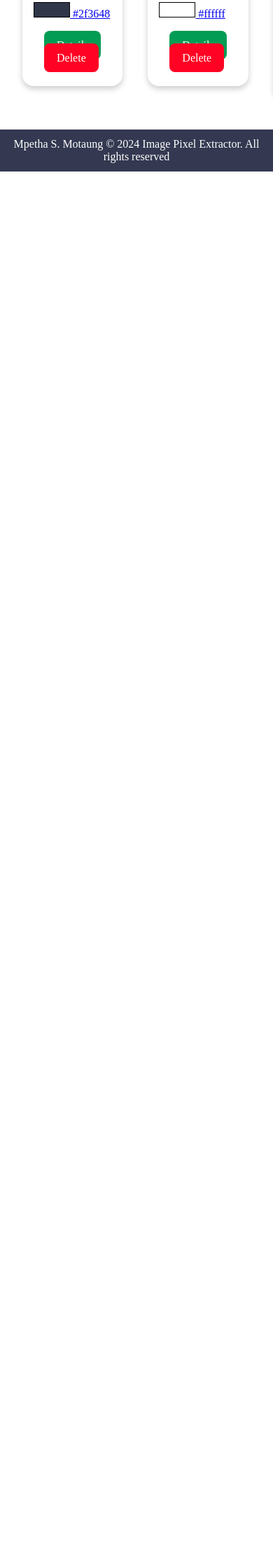
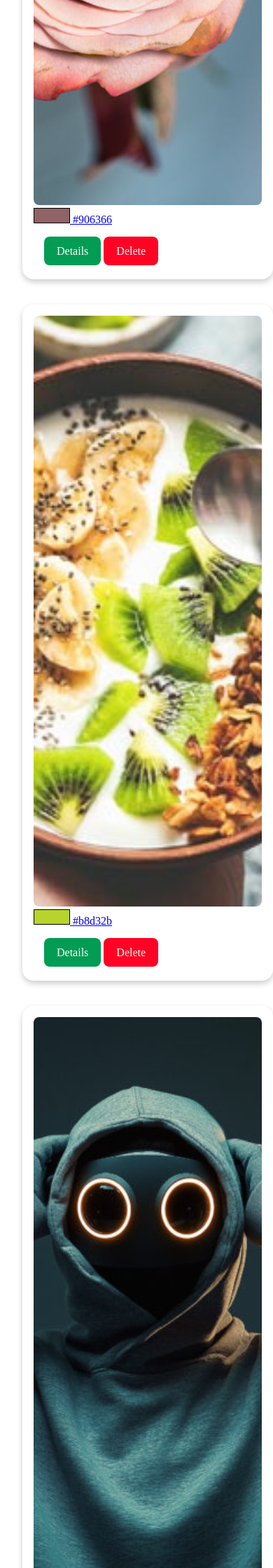
Before and after one commit to mpethamotaung/Image-Processing, a Django app: page / in a window 390 px wide; the page is wider, and only the part inside the window is pictured. Shown: the part 1791-4031 px from the top of that part at 70% size. Before the commit the page ends 2036 px from the top of that part, so only its background shows below. Run offline with Django 5.2, Linux system fonts and the light colour scheme; data comes from the database, SQL or seed files in the repository.

Commit message:
create responsive styles for css, javascript for navbar toggle, create data.json for database migration

```diff
--- a/PixelsProject/pixels/static/pixels/css/styles.css
+++ b/PixelsProject/pixels/static/pixels/css/styles.css
@@ -45,6 +45,18 @@
     color: #161414;
 }
 
+/*Navbar toggle*/
+#nav-links.hidden{
+    display: none;
+}
+
+.navbar-toggler {
+    display: none;
+    background: none;
+    border: none;
+    color: white;
+    font-size: 24px;
+}
 
 .brand-container{
     display:flex;
@@ -259,3 +271,56 @@ footer {
 
 
 /*Responsive Styles*/
+@media (max-width: 1080px) {
+    .image-grid {
+        grid-template-columns: repeat(3, 1fr);
+    }
+
+    .image-grid .image-container a img {
+        height: calc(100vh/3);
+        object-fit: cover;
+    }
+}
+
+@media (max-width: 900px) {
+    .image-grid {
+        grid-template-columns: repeat(3,1fr);
+    }
+
+    .image-grid .image-container a img {
+        height: calc(100vh/3);
+        object-fit: cover;
+    }
+}
+
+@media (max-width: 768px) {
+    .image-grid {
+        grid-template-columns: repeat(2,1fr);
+    }
+
+    .navbar-toggler {
+        display: block;
+    }
+
+    .nav-links {
+        flex-direction: column;
+        width: 100%;
+        display: none;
+    }
+
+    .image-grid .image-container a img {
+        height: calc(100vh/2);
+        object-fit: cover;
+    }
+}
+
+@media (max-width: 480px) {
+    .image-grid {
+        grid-template-columns: repeat(1,1fr);
+    }
+
+    .image-grid .image-container a img {
+        height: calc(100vh/1);
+        object-fit: cover;
+    }
+}
--- a/PixelsProject/pixels/static/pixels/js/navbar.js
+++ b/PixelsProject/pixels/static/pixels/js/navbar.js
@@ -0,0 +1,36 @@
+//Variables Declaration
+const navbarToggler = document.getElementById("navbar-toggler");
+const navLinks = document.getElementById("nav-links");
+const navItems = document.querySelectorAll("li a")
+
+//Event Listeners
+navbarToggler.addEventListener("click", toggleMenu);
+navItems.forEach(item => item.addEventListener("click", toggleMenu));
+
+//Function to open menu
+function toggleMenu() {
+    navbarToggler.classList.toggle("active");
+    navLinks.classList.toggle("active");
+}
+
+//Function to close menu
+function closeMenu() {
+    navbarToggler.classList.remove("active");
+    navLinks.classList.remove("active");
+}
+
+// Function to handle navigation item click
+function handleNavItemClick(e) {
+    e.preventDefault(); // Prevent default anchor click behavior
+    closeMenu(); // Close the mobile menu
+
+    // Smooth scroll to the section
+    const targetId = this.getAttribute("href").substring(1);
+    const targetElement = document.getElementById(targetId);
+    if (targetElement) {
+        targetElement.scrollIntoView({
+            behavior: "smooth",
+            block: "start"
+        });
+    }
+}
```
Also changed, not shown: PixelsProject/data.json (added, +1 -0 lines), 1 other file.
